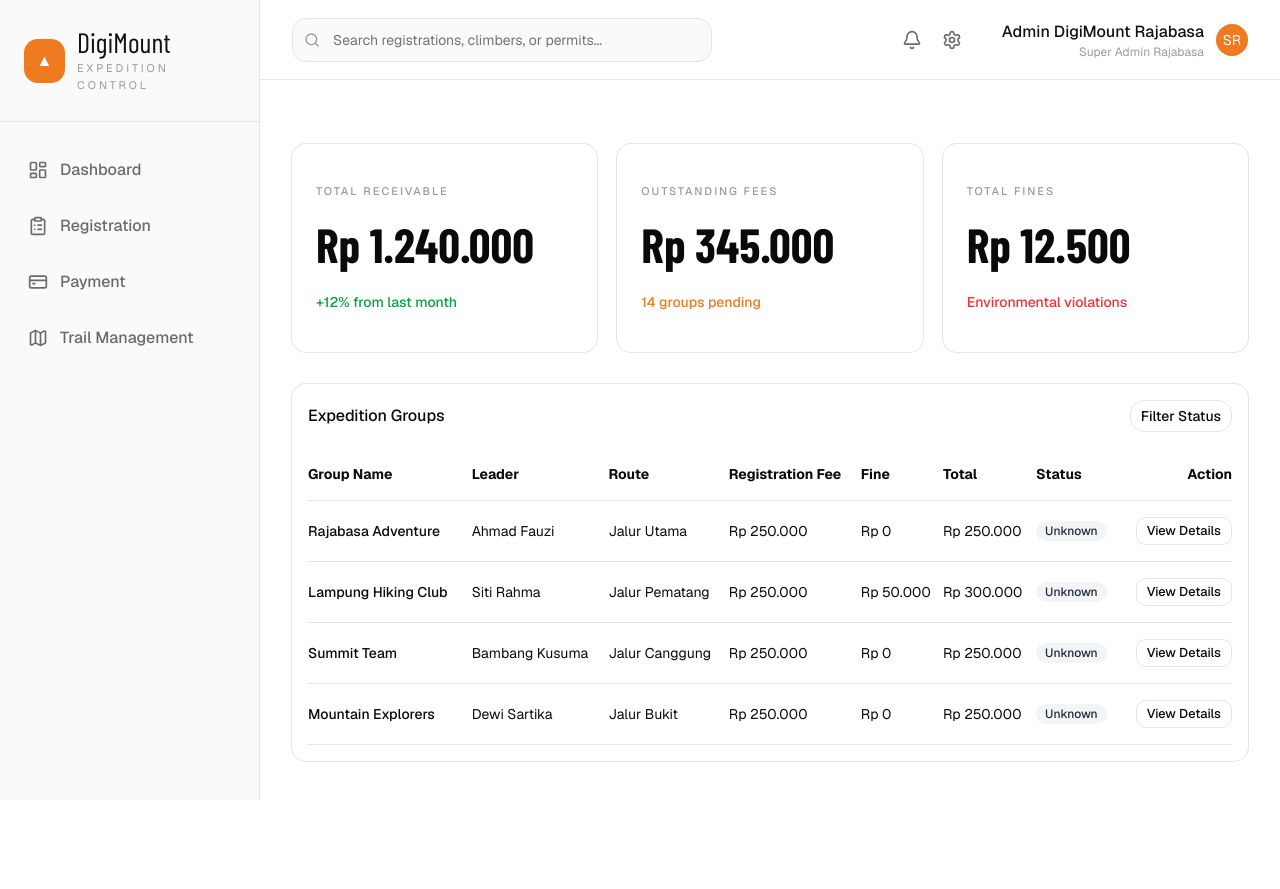
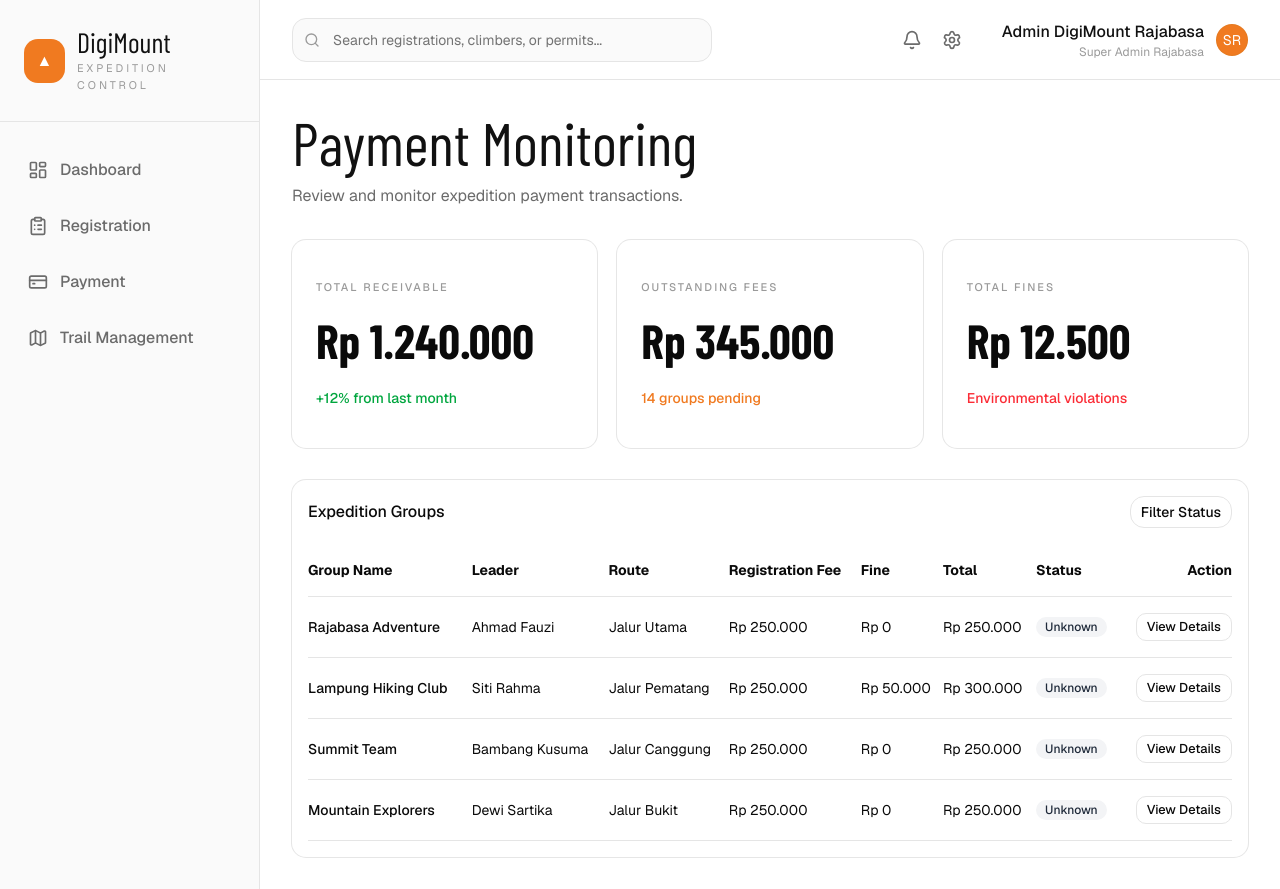
Before and after one commit to mhmddefrizal/Digi-Mount-Rajabasa, a Next.js app in the folder cms/: page /payments in a window 1280 px wide. Before the commit the page ends 800 px from the top, so only its background shows below. Built offline with nearby package versions, Linux system fonts and the light colour scheme.

Commit message:
tambah section untuk header page

```diff
--- a/cms/src/app/(dashboard)/payments/page.tsx
+++ b/cms/src/app/(dashboard)/payments/page.tsx
@@ -7,7 +7,15 @@ export default function PaymentsPage() {
         // layout utama halaman pembayaran dengan spasi antar elemen
         <main className="space-y-8">
             <header className="flex items-start justify-between">
-
+                {/* Header content section */}
+                <section>
+                    <h1 className="font-display text-6xl leading-none">
+                        Payment Monitoring
+                    </h1>
+                    <p className="mt-3 text-text-secondary">
+                        Review and monitor expedition payment transactions.
+                    </p>
+                </section>
             </header>
             <PaymentStats />
             <PaymentTable />
```
